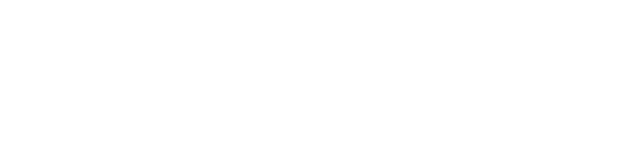
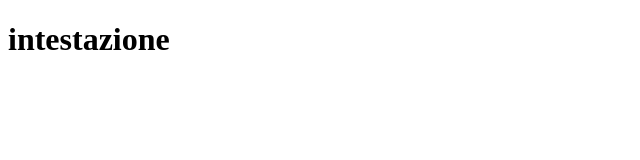
Before and after one commit to laboint20/es172, a plain HTML site: page index.html in a window 1280 px wide. Shown: the whole page, without its empty margins (0-640 px from the left). Drawn offline with Linux system fonts and the light colour scheme.

Commit message:
aggiunto h1 da ramo1

```diff
--- a/index.html
+++ b/index.html
@@ -6,6 +6,6 @@
     <title>prova push su github</title>
 </head>
 <body>
-
+    <h1>intestazione</h1>
 </body>
 </html>
```
